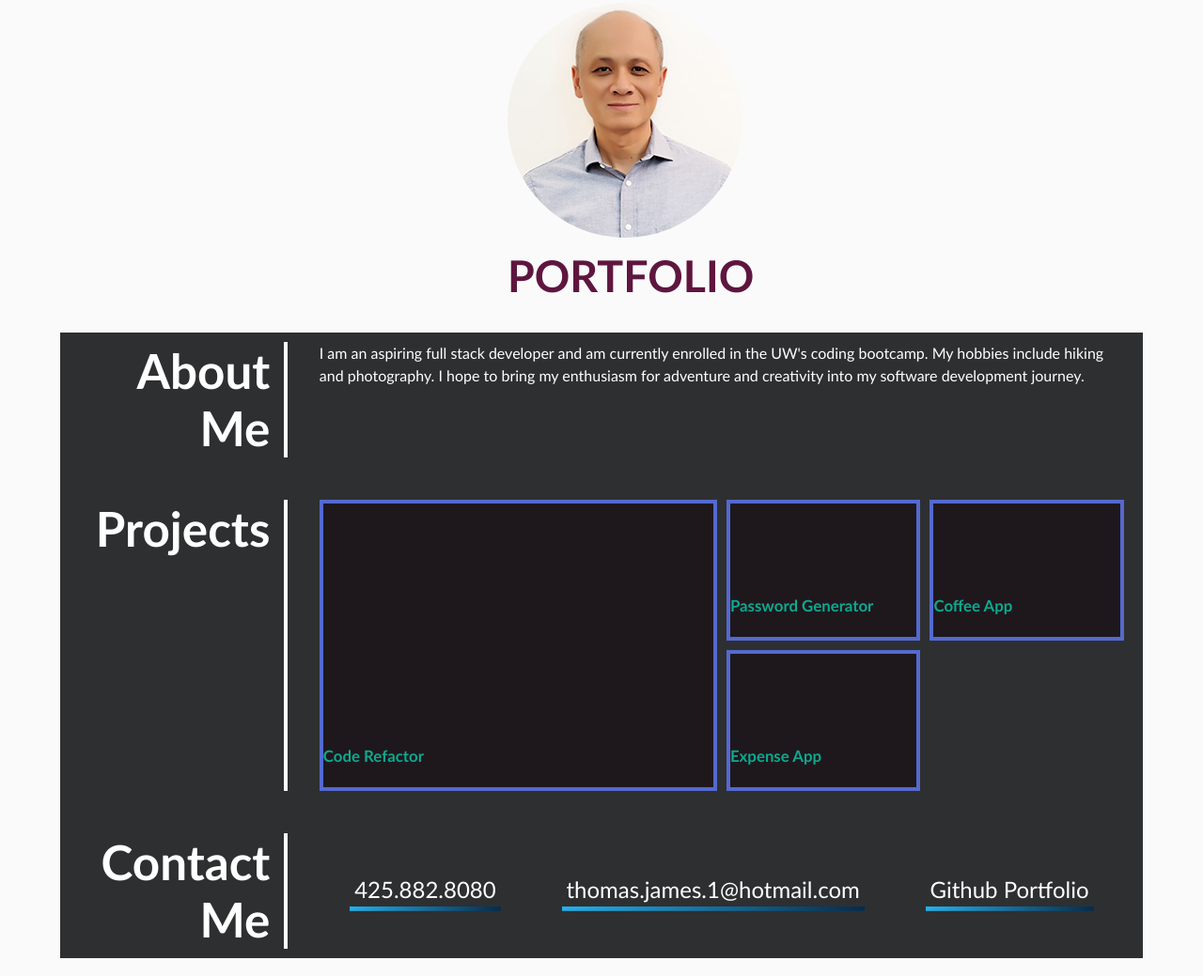
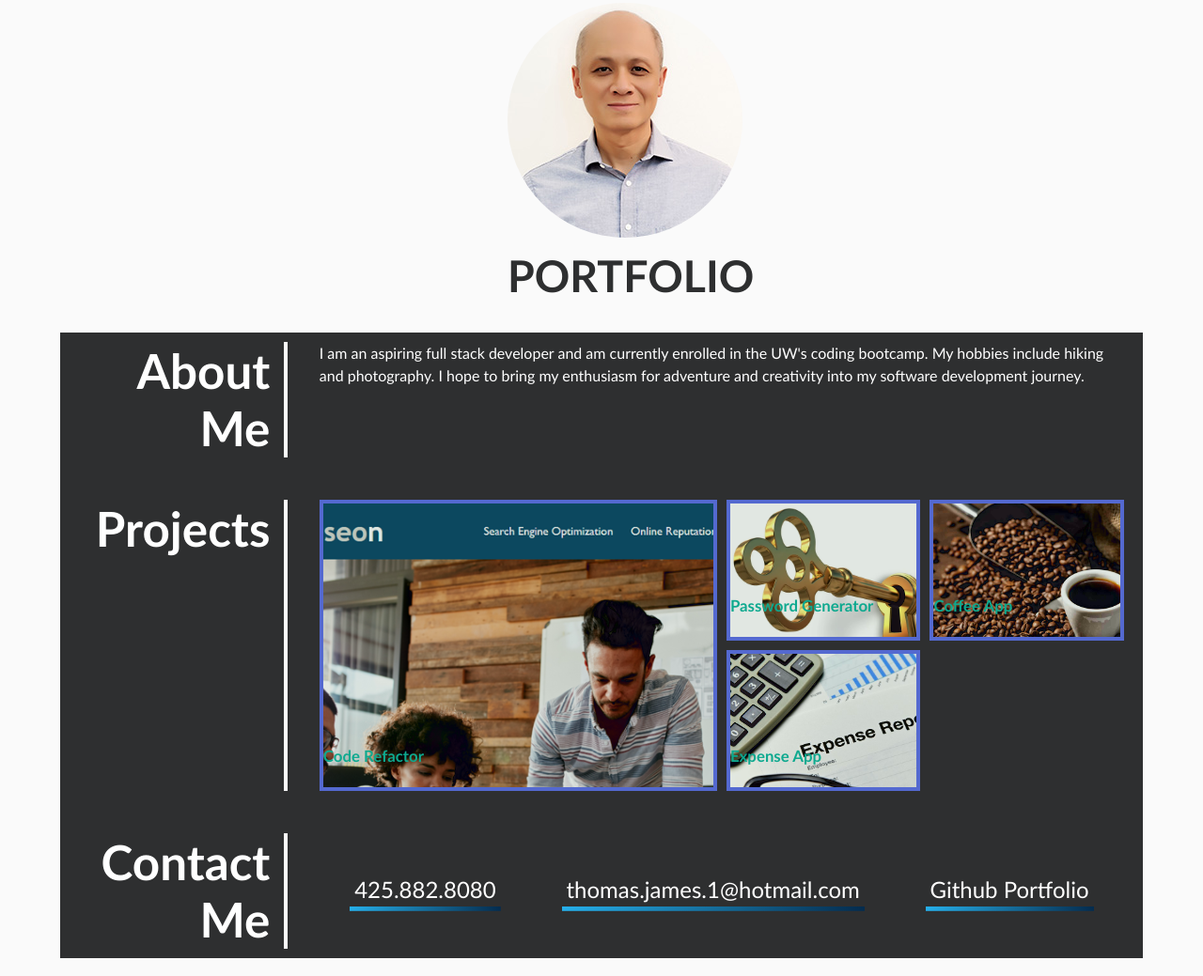
Before and after one commit to Twenty-FourSeven/CSS-Portfolio, a plain HTML site: page index.html in a window 1280 px wide. Shown: the part 157-1196 px from the top of the page at 94% size. Drawn offline with Linux system fonts and the light colour scheme.

Commit message:
config backgound images

```diff
--- a/assets/css/style.css
+++ b/assets/css/style.css
@@ -66,7 +66,7 @@ header nav ul li a {
   flex-wrap: wrap;
   list-style: none;
   font-size: 31px;
-  color: rgb(94, 22, 63);
+  color: rgb(46, 47, 48);
   text-transform: uppercase;
 }
 
@@ -135,7 +135,7 @@ body {
   min-height: 150px;
    padding: 0 0 20px 0;
   text-decoration: none;
-  background-blend-mode: differencet;
+  background-blend-mode: difference;
   background-size: 150%;
   transition: all 0.5s;
   font-size: 0.9rem;
@@ -176,7 +176,7 @@ body {
   background-repeat: no-repeat;
   background-size: 100% 0.2em;
   background-position: bottom;
-  transition: all 0.35s ease-in;
+  transition: all 0.50s ease-out;
   margin: 0 0.2rem 0.1rem;
 }
 
@@ -194,3 +194,20 @@ body {
 p {
   color: rgba(255, 255, 255);
 }
+
+/* images */
+.code-refactor {
+  background-image: url("../images/1.png");
+}
+
+.password-generator {
+  background-image: url("../images/2.png");
+}
+
+.coffee-app {
+  background-image: url("../images/3.png");
+}
+
+.expense-app {
+  background-image: url("../images/4.png");
+}
```
